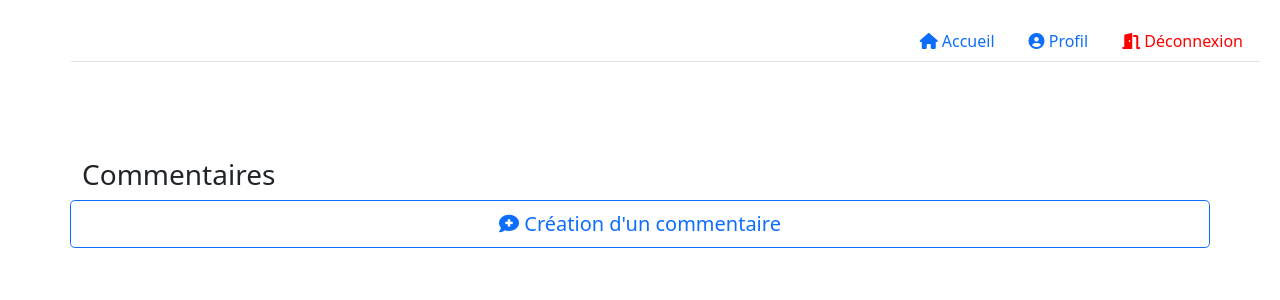
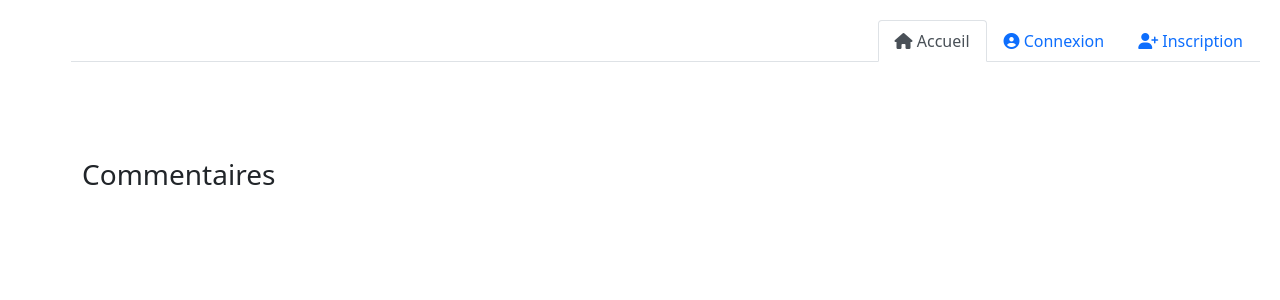
Before and after one commit to Dario0617/Blog, a PHP site: page /Commentaires.php?idBillet= in a window 1280 px wide. Shown: the top 300 px of the page. Run offline with PHP 8.4, Linux system fonts and the light colour scheme; tables that the repository leaves empty or names only in its code hold one stand-in row (values such as "Sample post"); some libraries are stand-ins or nearby versions.

Commit message:
bug fix and rename file

```diff
--- a/ValideConnexion.php
+++ b/ValideConnexion.php
@@ -16,21 +16,21 @@
 
         if ($valeurs = $reponse->fetch(pdo::FETCH_ASSOC)){
             if (sodium_crypto_pwhash_str_verify($valeurs['password'], $password)){
-                header('Location:index.php');
+                header('Location:Index.php');
                 $_SESSION['login'] = $login;
                 $_SESSION['connected'] = true;
                 $_SESSION['id'] = $valeurs['id'];
                 die;
             }
             else{
-                header('Location:connexion.php?error=1&passerror=1');
+                header('Location:Connexion.php?error=1&passerror=1');
                 $_SESSION['login'] = $login;
                 die;
             }
         }
         else
         {
-            header('Location:connexion.php?error=1&loginerror=1');
+            header('Location:Connexion.php?error=1&loginerror=1');
             $_SESSION['login'] = $login;
             die;
         }
--- a/ValideInscription.php
+++ b/ValideInscription.php
@@ -42,7 +42,7 @@
             $_SESSION['login'] = $login;
             $_SESSION['password'] = $password;
             $_SESSION['id'] = $bdd->lastInsertId();
-            header('Location:sendProfilePicture.php');
+            header('Location:SendProfilePicture.php');
             die;
         }
     }
--- a/commentaires.php
+++ b/commentaires.php
@@ -1,5 +1,10 @@
 <?php
 session_start();
+
+$style = "";
+    if( isset( $_SESSION['connected'] ) ){
+        $style = "style='display:none'";
+    }
 ?>
 <html lang="fr">
 <head>
@@ -13,24 +18,28 @@ session_start();
         <div class="col-12" style="padding-left: 5%;">
             <ul class="nav nav-tabs justify-content-end">
                 <li class="nav-item">
-                    <a class="nav-link" aria-current="page" href="index.php"><i class="fa-solid fa-house"></i>&nbsp;Accueil</a>
+                    <a class="nav-link active" aria-current="page" href="Index.php"><i class="fa-solid fa-house"></i>&nbsp;Accueil</a>
                 </li>
-                <li class='nav-item'>
-                    <a class='nav-link' href='profile.php'><i class="fa-solid fa-circle-user"></i>&nbsp;Profil</a>
+                <li class="nav-item" <?php echo $style;?>>
+                    <a class="nav-link" href="Connexion.php"><i class="fa-solid fa-circle-user"></i>&nbsp;Connexion</a>
                 </li>
-                <?php
+                <li class="nav-item" <?php echo $style;?>>
+                    <a class="nav-link" href="Inscription.php"><i class="fa-solid fa-user-plus"></i>&nbsp;Inscription</a>
+                </li>
+                <?php if( isset( $_SESSION['connected'] ) ){
+                    echo "<li class='nav-item'><a class='nav-link' href='Profile.php'><i class='fa-solid fa-circle-user'></i>&nbsp;Profil</a></li>";
+                }
                 if( isset( $_SESSION['role']) && ($_SESSION['role'] == 2) ){
                     echo "<li class='nav-item'><a class='nav-link' href='UserManagement.php'><i class='fa-solid fa-users-gear'></i></i>&nbsp;Gestion des utilisateurs</a></li>";
                 }
                 if( isset( $_SESSION['role']) && ($_SESSION['role'] == 2) ){
-                    echo "<li class='nav-item'><a class='nav-link' href='profile.php'><i class='fa-solid fa-comments'></i></i>&nbsp;Modération des commentaires</a></li>";
+                    echo "<li class='nav-item'><a class='nav-link' href='Profile.php'><i class='fa-solid fa-comments'></i></i>&nbsp;Modération des commentaires</a></li>";
                 }
                 if( isset( $_SESSION['role']) && $_SESSION['role'] != 1 ){
-                    echo "<li class='nav-item'><a class='nav-link' href='createdTicket.php'><i class='fa-solid fa-ticket'></i>&nbsp;Création d'un billet</a></li>";
-                }?>
-                <li class='nav-item'>
-                    <a class='nav-link' style='color:red' href='logout.php'><i class='fa-solid fa-door-open'></i>&nbsp;Déconnexion</a>
-                </li>
+                    echo "<li class='nav-item'><a class='nav-link' href='CreatedTicket.php'><i class='fa-solid fa-ticket'></i>&nbsp;Création d'un billet</a></li>";
+                }if( isset( $_SESSION['connected'] ) ){
+                    echo "<li class='nav-item'><a class='nav-link' style='color:red' href='Logout.php'><i class='fa-solid fa-door-open'></i>&nbsp;Déconnexion</a></li>";
+                } ?>
             </ul>
         </div>
     </div>
@@ -81,7 +90,9 @@ $tableCommentaires = $reponse->fetchAll(PDO::FETCH_ASSOC);
         <div class="col-12">
             <div class="row">
                 <h3>Commentaires</h3>
-               <button type="button" class="btn btn-outline-primary btn-lg" style="margin-bottom: 15px" data-toggle="modal" data-target="#exampleModal" id="createCommentaryModal"><i class="fa-solid fa-comment-medical"></i>&nbsp;Création d'un commentaire</button>
+                <?php if( isset( $_SESSION['connected'] ) ){
+                    echo '<button type="button" class="btn btn-outline-primary btn-lg" style="margin-bottom: 15px" data-toggle="modal" data-target="#exampleModal" id="createCommentaryModal"><i class="fa-solid fa-comment-medical"></i>&nbsp;Création d\'un commentaire</button>';
+                } ?>
             </div>
             <?php
                 foreach($tableCommentaires as $key => $val){
@@ -94,7 +105,9 @@ $tableCommentaires = $reponse->fetchAll(PDO::FETCH_ASSOC);
                     </div>
                     <div class="d-flex align-items-center row">
                         <p class="mb-1 col-11"><?=$val['commentaire']?></p>
-                        <button type="submit" class="btn btn-danger col-1"><i class="fa-solid fa-trash-can"></i></button>
+                        <?php if( isset( $_SESSION['connected'] ) && $val['auteur'] == $_SESSION['login'] ){
+                            echo '<button type="submit" class="btn btn-danger col-1"><i class="fa-solid fa-trash-can"></i></button>';
+                        } ?>
                     </div>
             </div>
             <?php
@@ -107,7 +120,7 @@ $tableCommentaires = $reponse->fetchAll(PDO::FETCH_ASSOC);
 <div class="modal" id="exampleModal" tabindex="-1" role="dialog" aria-labelledby="exampleModalLabel" aria-hidden="true">
   <div class="modal-dialog" role="document">
     <div class="modal-content">
-        <form name="accesform" method="post" action="saveCommentaire.php">
+        <form name="accesform" method="post" action="SaveCommentaire.php">
             <div class="modal-header">
                 <h5 class="modal-title" id="exampleModalLabel"><i class="fa-solid fa-comment-medical"></i>&nbsp;Création d'un commentaire</h5>
                 <button type="button" class="close" data-dismiss="modal" aria-label="Close">
--- a/connexion.php
+++ b/connexion.php
@@ -32,10 +32,10 @@ if (isset( $_SESSION['login'])){
             <div class="col-4">
                 <ul class="nav nav-tabs justify-content-end">
                     <li class="nav-item">
-                        <a class="nav-link" href="index.php"><i class="fa-solid fa-house"></i>&nbsp;Accueil</a>
+                        <a class="nav-link" href="Index.php"><i class="fa-solid fa-house"></i>&nbsp;Accueil</a>
                     </li>
                     <li class="nav-item">
-                        <a class="nav-link active" aria-current="page" href="connexion.php"><i class="fa-solid fa-circle-user"></i>&nbsp;Connexion</a>
+                        <a class="nav-link active" aria-current="page" href="Connexion.php"><i class="fa-solid fa-circle-user"></i>&nbsp;Connexion</a>
                     </li>
                     <li class="nav-item">
                         <a class="nav-link" href="Inscription.php"><i class="fa-solid fa-user-plus"></i>&nbsp;Inscription</a>
--- a/logout.php
+++ b/logout.php
@@ -1,5 +1,5 @@
 <?php
 session_start();
 session_destroy();
-header('Location:index.php');
+header('Location:Index.php');
 ?>
--- a/receptProfilePicture.php
+++ b/receptProfilePicture.php
@@ -44,7 +44,7 @@
                             $sql = 'UPDATE users SET image=:nameFile WHERE id=:id';
                             $reponse = $bdd->prepare($sql);
                             $reponse->execute([':id'=>$id, ':nameFile'=>$nameFile]);
-                            header('Location:profile.php');
+                            header('Location:Profile.php');
                             die;
                         }
                         else
--- a/saveCommentaire.php
+++ b/saveCommentaire.php
@@ -20,8 +20,7 @@
         $reponse = $bdd->prepare($sql);
         $reponse->execute([':idBillet'=>$idBillet, ':auteur'=>$auteur,
 		':commentaire'=>$text, ':date'=>$date]);
-
-        header('Location:commentaires.php?idBillet=' . $idBillet);
+    }
+    header('Location:Commentaires.php?idBillet=' . $idBillet);
         	die;
-    }
 ?>
--- a/sendProfilePicture.php
+++ b/sendProfilePicture.php
@@ -23,7 +23,7 @@
     <section class="container">
         <div class="row">
             <div class="col-12">
-                <form name="sendProfilePicture" method="post" enctype="multipart/form-data" action="receptProfilePicture.php">
+                <form name="sendProfilePicture" method="post" enctype="multipart/form-data" action="ReceptProfilePicture.php">
                 <div class="input-group">
                         <input type="file" class="form-control" id="inputGroupFile04"
                         aria-describedby="inputGroupFileAddon04" aria-label="Upload" name="myfile">
@@ -34,7 +34,7 @@
         </div>
         <div class="row">
             <div class="col-12">
-                <a class="nav-link" aria-current="page" href="index.php">Ignorer photo de profil</a>
+                <a class="nav-link" aria-current="page" href="Index.php">Ignorer photo de profil</a>
             </div>
         </div>
     </section>
--- a/validecreatedTicket.php
+++ b/validecreatedTicket.php
@@ -12,7 +12,7 @@
             $sql = 'INSERT INTO billets (titre, contenu, date_creation) VALUES (:titre,:contenu,:date)';
             $reponse = $bdd->prepare( $sql );
             $reponse->execute( [':titre'=>$titre, ':contenu'=>$contenu, ':date'=>$date] );
-            header('Location:index.php');
+            header('Location:Index.php');
             die;
     }
 ?>
```
Also changed, not shown: Inscription.php (+4 -4 lines), UserManagement.php (+6 -6 lines), createdTicket.php (+6 -6 lines), index.php (+7 -7 lines), profile.php (+6 -6 lines).
